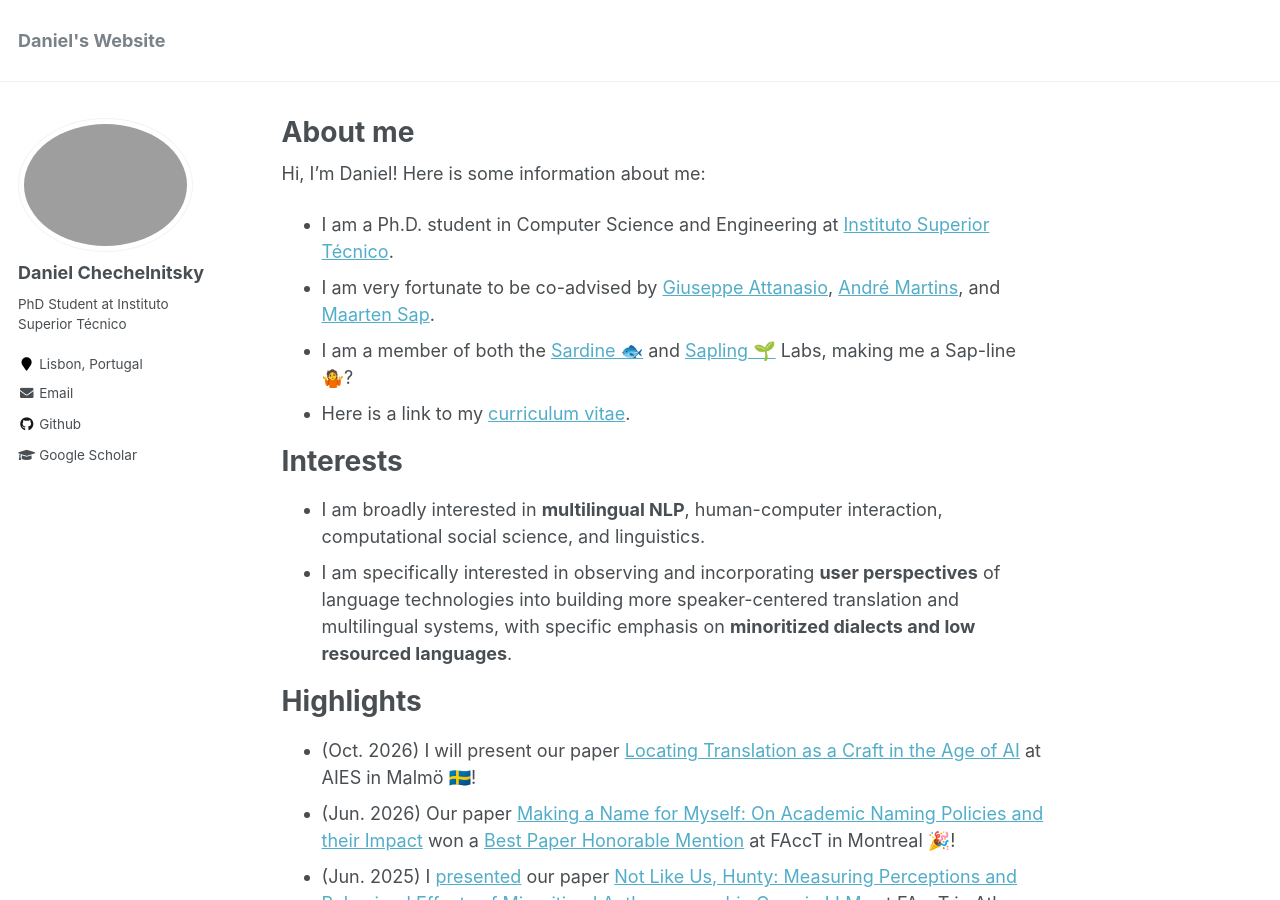
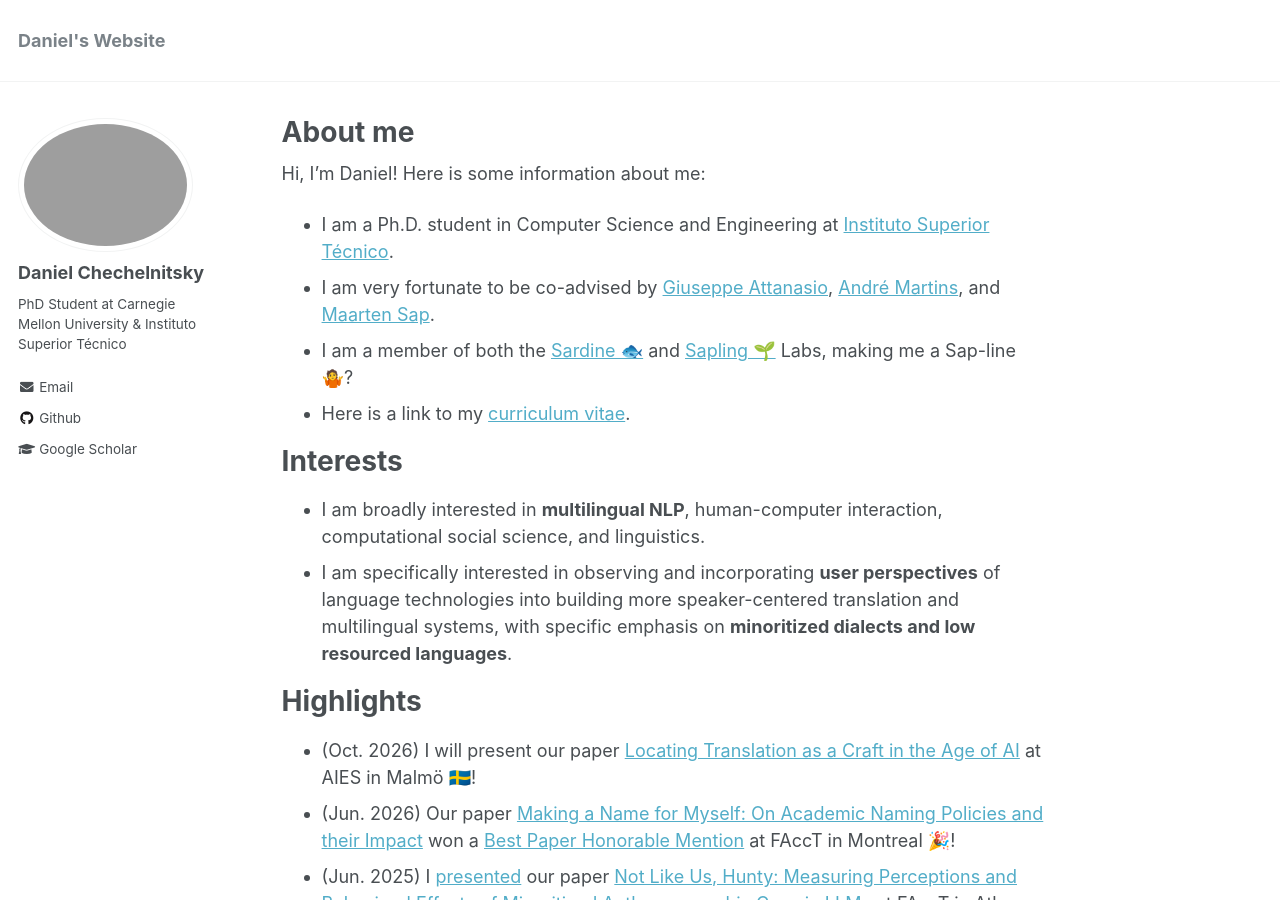
Before and after one commit to chechelnitskd/chechelnitskd.github.io, a Jekyll site: the page built from _pages/about.md, in a window 1280 px wide and 900 px high. Built offline with Jekyll 4.4.1, drawn with Linux system fonts in a browser that asks for light colours.

Commit message:
Update _config.yml

```diff
--- a/_config.yml
+++ b/_config.yml
@@ -78,12 +78,12 @@ social:
 author:
   name             : "Daniel Chechelnitsky"
   avatar           : "profile.png"
-  bio              : "PhD Student at Instituto Superior Técnico"
-  location         : "Lisbon, Portugal"
+  bio              : "PhD Student at Carnegie Mellon University & Instituto Superior Técnico"
+  location         : #"Lisbon, Portugal"
   employer         :
   pubmed           :
   googlescholar    : "https://scholar.google.com/citations?user=-fBi7PQAAAAJ&hl=en"
-  email            : "daniel.chechelnitsky@tecnico.ulisboa.pt"
+  email            : "dchechel@cmu.edu"
   researchgate     :  # example: "https://www.researchgate.net/profile/yourprofile"
   uri              :
   bitbucket        :
```
